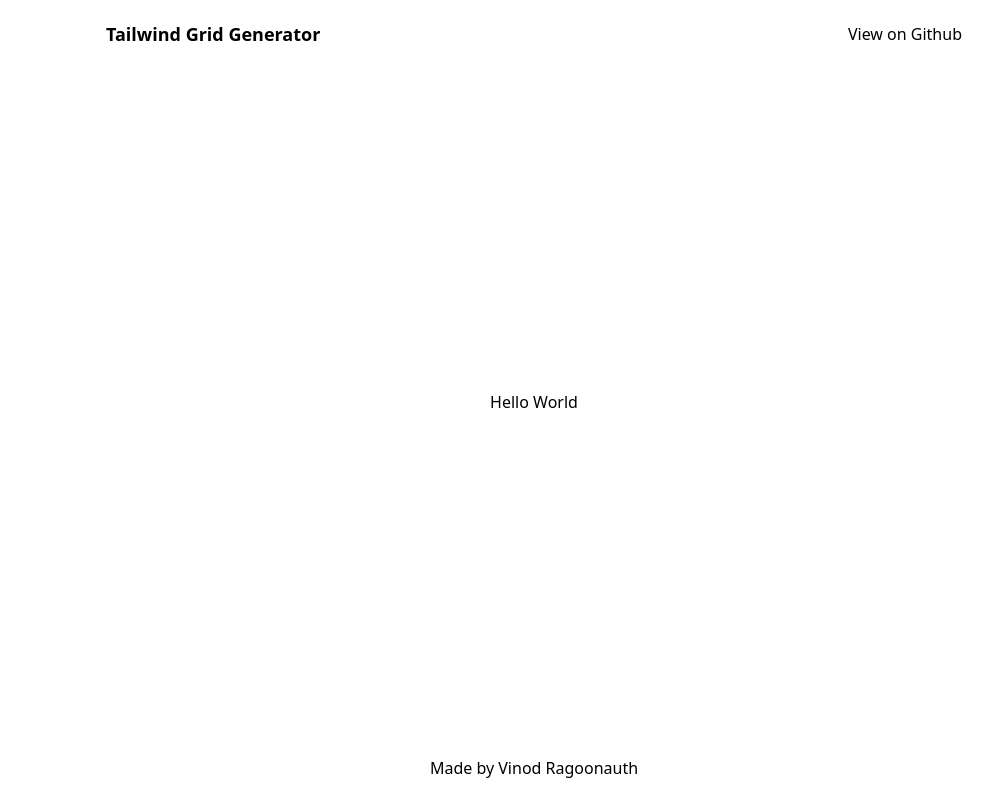
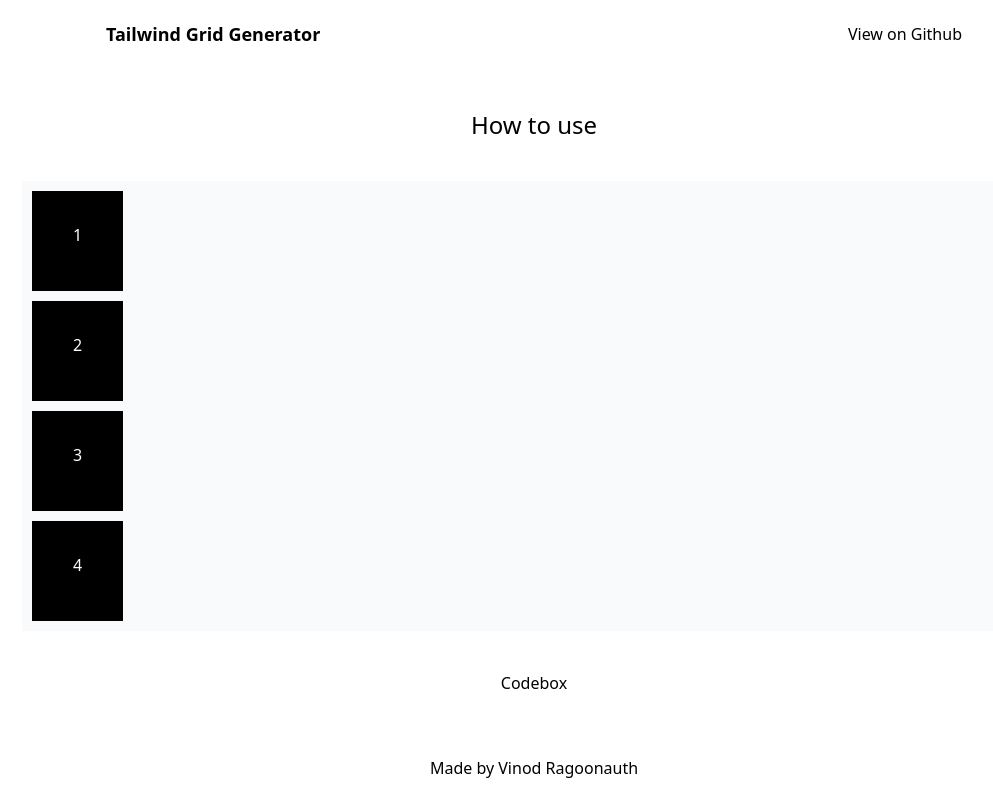
Before and after one commit to VinodRagoonauth/tailwind-grid-generator, a React (Vite) app: page / in a window 1280 px wide. Shown: the whole page, without its empty margins (106-1099 px from the left). Built offline with nearby package versions, Linux system fonts and the light colour scheme.

Commit message:
Renamed Header and setup react-grid-layout

```diff
--- a/package.json
+++ b/package.json
@@ -11,7 +11,8 @@
   },
   "dependencies": {
     "react": "^18.2.0",
-    "react-dom": "^18.2.0"
+    "react-dom": "^18.2.0",
+    "react-grid-layout": "^1.3.4"
   },
   "devDependencies": {
     "@types/react": "^18.2.15",
--- a/src/App.tsx
+++ b/src/App.tsx
@@ -1,12 +1,18 @@
-import Header from "./components/Header";
+import Navbar from "./components/Navbar";
 import Footer from "./components/Footer";
+import Grid from "./components/Grid";
+import Codebox from "./components/Codebox";
 
 function App() {
   return (
     <div className="flex flex-col min-h-screen">
-      <Header />
-      <main className="flex-1 flex-center">
-        <h1>Hello World</h1>
+      <Navbar />
+      <main className="flex-1 flex-center flex-col">
+        <header>
+          <h1 className="text-2xl">How to use</h1>
+        </header>
+        <Grid />
+        <Codebox />
       </main>
       <Footer />
     </div>
--- /dev/null
+++ b/src/components/Codebox.tsx
@@ -0,0 +1,3 @@
+export default function Codebox() {
+  return <div>Codebox</div>;
+}
--- /dev/null
+++ b/src/components/Grid.tsx
@@ -0,0 +1,24 @@
+import { Responsive, WidthProvider } from "react-grid-layout";
+const ResponsiveGridLayout = WidthProvider(Responsive);
+
+export default function Grid() {
+  const generateGrid = () => {
+    const domElements = [];
+    for (let i = 1; i < 5; i++) {
+      domElements.push(
+        <div key={i} className="bg-black">
+          <span className="p-8 text-white flex-center">{i}</span>
+        </div>
+      );
+    }
+    return domElements;
+  };
+
+  return (
+    <div className="flex flex-col m-auto w-full max-w-[1024px] my-10 relative bg-gray-50">
+      <ResponsiveGridLayout rowHeight={100} width={500}>
+        {generateGrid()}
+      </ResponsiveGridLayout>
+    </div>
+  );
+}
--- a/src/components/Header.tsx
+++ b/src/components/Navbar.tsx
@@ -1,4 +1,4 @@
-export default function Header() {
+export default function Navbar() {
   return (
     <nav>
       <div className="flex justify-between items-center max-w-4xl mx-auto p-5">
```
Also changed, not shown: 1 other file (tests, documents, lock files or other folders).
